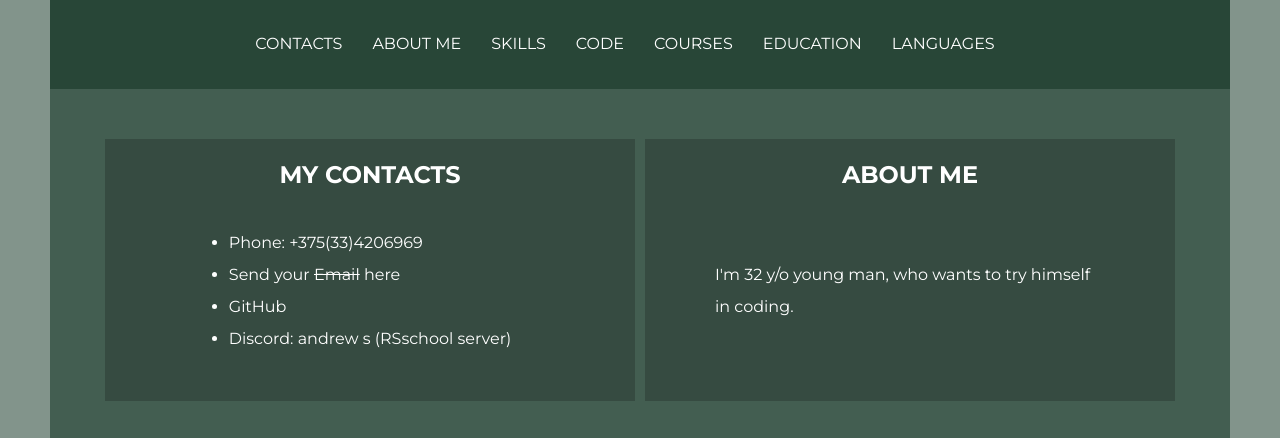
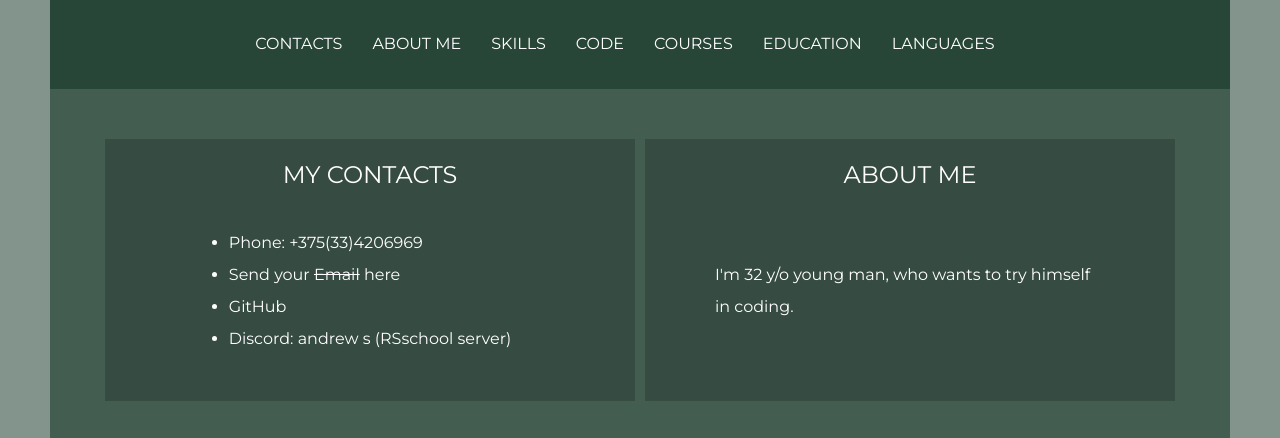
Before and after one commit to m0r741n/rsschool-cv, a plain HTML site: page index.html in a window 1280 px wide. Shown: the part 315-753 px from the top of the page. Drawn offline with Linux system fonts and the light colour scheme.

Commit message:
fix: reduce h2 font-weight

```diff
--- a/css/style.css
+++ b/css/style.css
@@ -80,6 +80,10 @@ a {
 h1 {
     font-weight: 700;
     position: relative;
+}
+
+h2 {
+    font-weight: 400;
 }
 
 h1::after {
```
